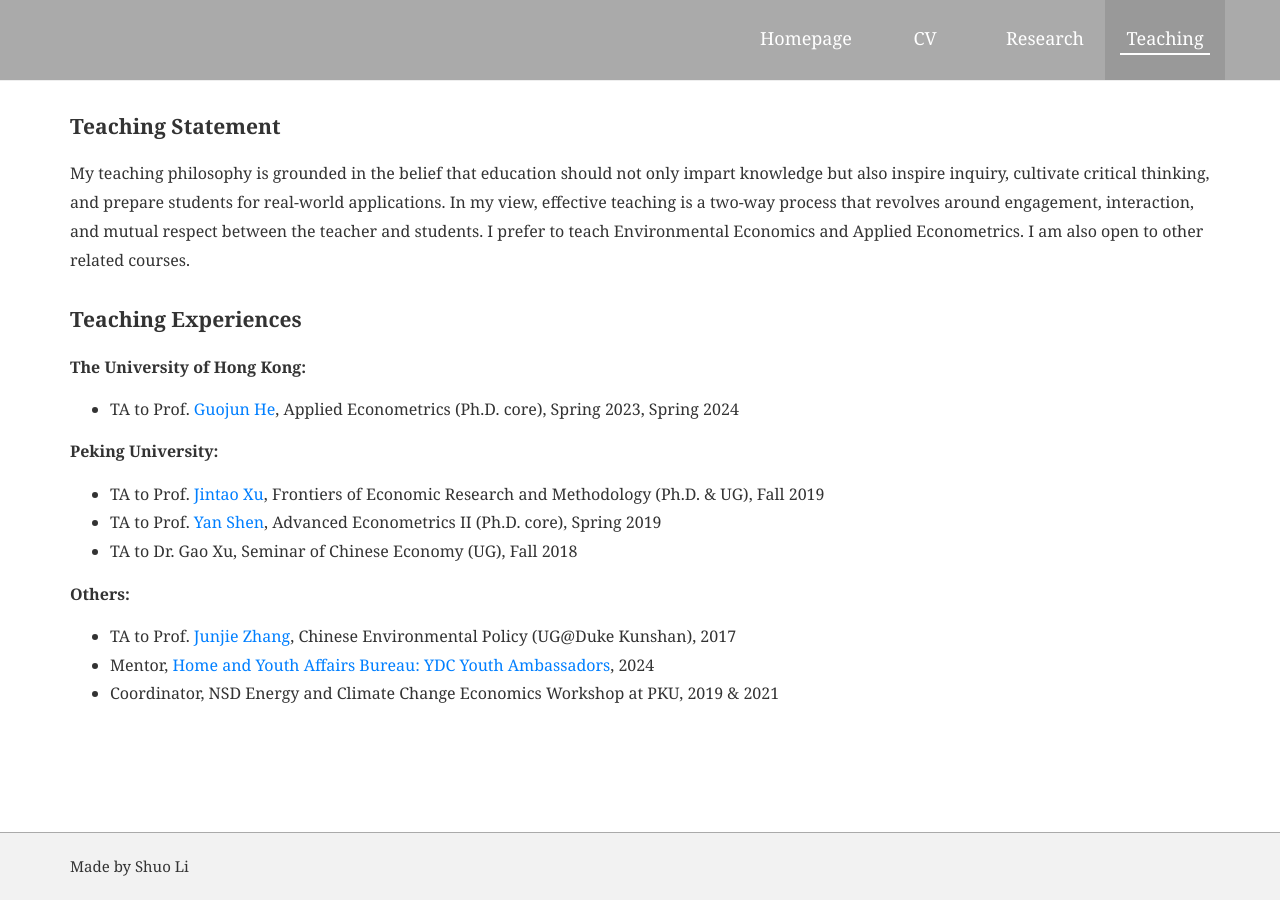
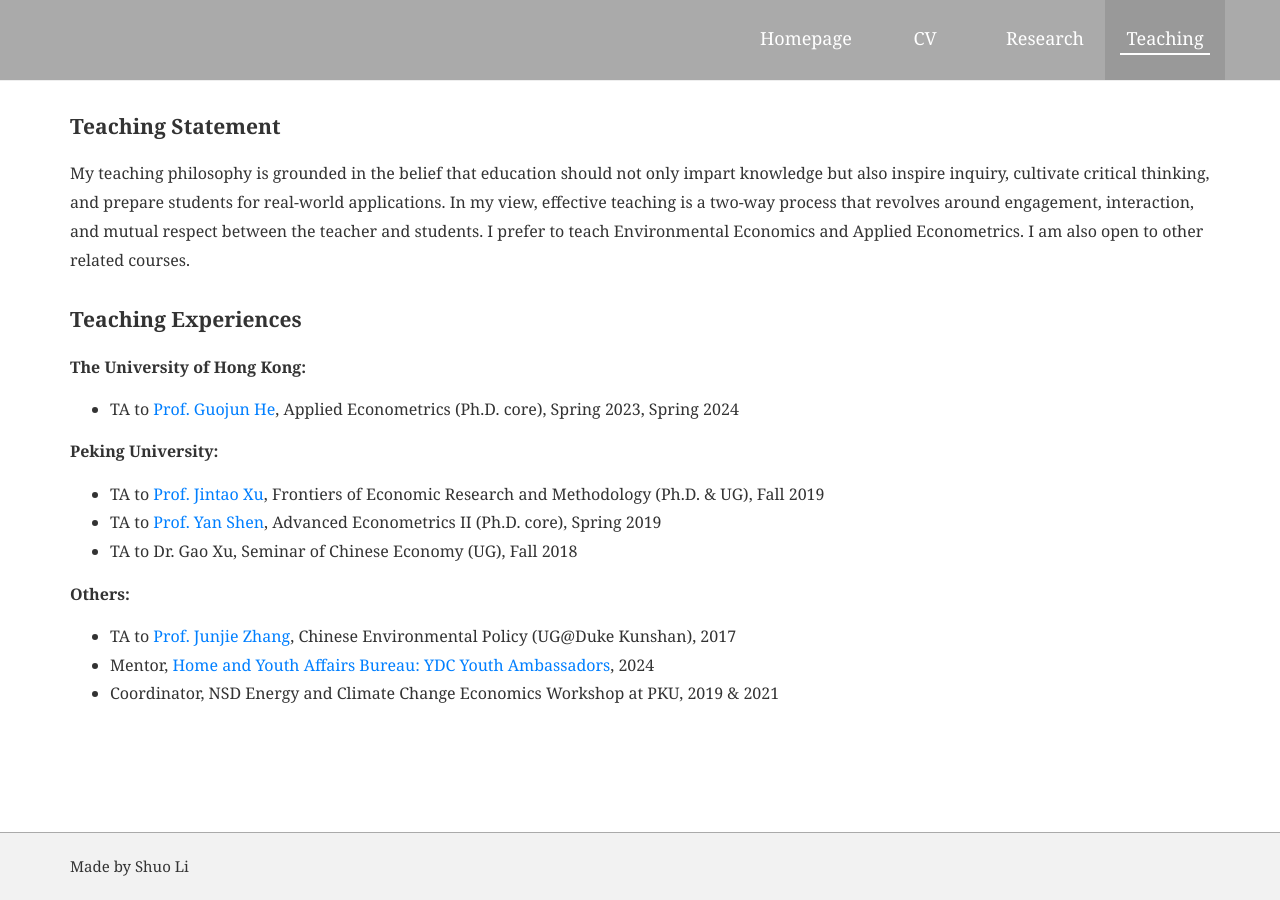
Before and after one commit to shuoliecon/shuoliecon.github.io, a Jekyll site: the page built from pages/_teaching/index.md, in a window 1280 px wide. Built offline with Jekyll 4.4.1, drawn with Linux system fonts in a browser that asks for light colours.

```diff
--- a/pages/_teaching/index.md
+++ b/pages/_teaching/index.md
@@ -13,14 +13,14 @@ I prefer to teach Environmental Economics and Applied Econometrics. I am also op
 ## Teaching Experiences
 
 #### The University of Hong Kong:
-- TA to Prof. [Guojun He](https://www.guojunhe.com/), Applied Econometrics (Ph.D. core), Spring 2023, Spring 2024
+- TA to [Prof. Guojun He](https://www.guojunhe.com/), Applied Econometrics (Ph.D. core), Spring 2023, Spring 2024
 
 #### Peking University:
-- TA to Prof. [Jintao Xu](https://www.nsd.pku.edu.cn/szdw/qzjs/x/262188.htm), Frontiers of Economic Research and Methodology (Ph.D. & UG), Fall 2019
-- TA to Prof. [Yan Shen](https://nsd.pku.edu.cn/szdw/qzjs/s/262175.htm), Advanced Econometrics II (Ph.D. core), Spring 2019
+- TA to [Prof. Jintao Xu](https://www.nsd.pku.edu.cn/szdw/qzjs/x/262188.htm), Frontiers of Economic Research and Methodology (Ph.D. & UG), Fall 2019
+- TA to [Prof. Yan Shen](https://nsd.pku.edu.cn/szdw/qzjs/s/262175.htm), Advanced Econometrics II (Ph.D. core), Spring 2019
 - TA to Dr. Gao Xu, Seminar of Chinese Economy (UG), Fall 2018
 
 #### Others:
-- TA to Prof. [Junjie Zhang](https://sites.nicholas.duke.edu/junjiezhang/), Chinese Environmental Policy (UG@Duke Kunshan), 2017
+- TA to [Prof. Junjie Zhang](https://sites.nicholas.duke.edu/junjiezhang/), Chinese Environmental Policy (UG@Duke Kunshan), 2017
 - Mentor, [Home and Youth Affairs Bureau: YDC Youth Ambassadors](https://www.ydc.gov.hk/en/programmes/ambassadors/), 2024
 - Coordinator, NSD Energy and Climate Change Economics Workshop at PKU, 2019 & 2021
```
